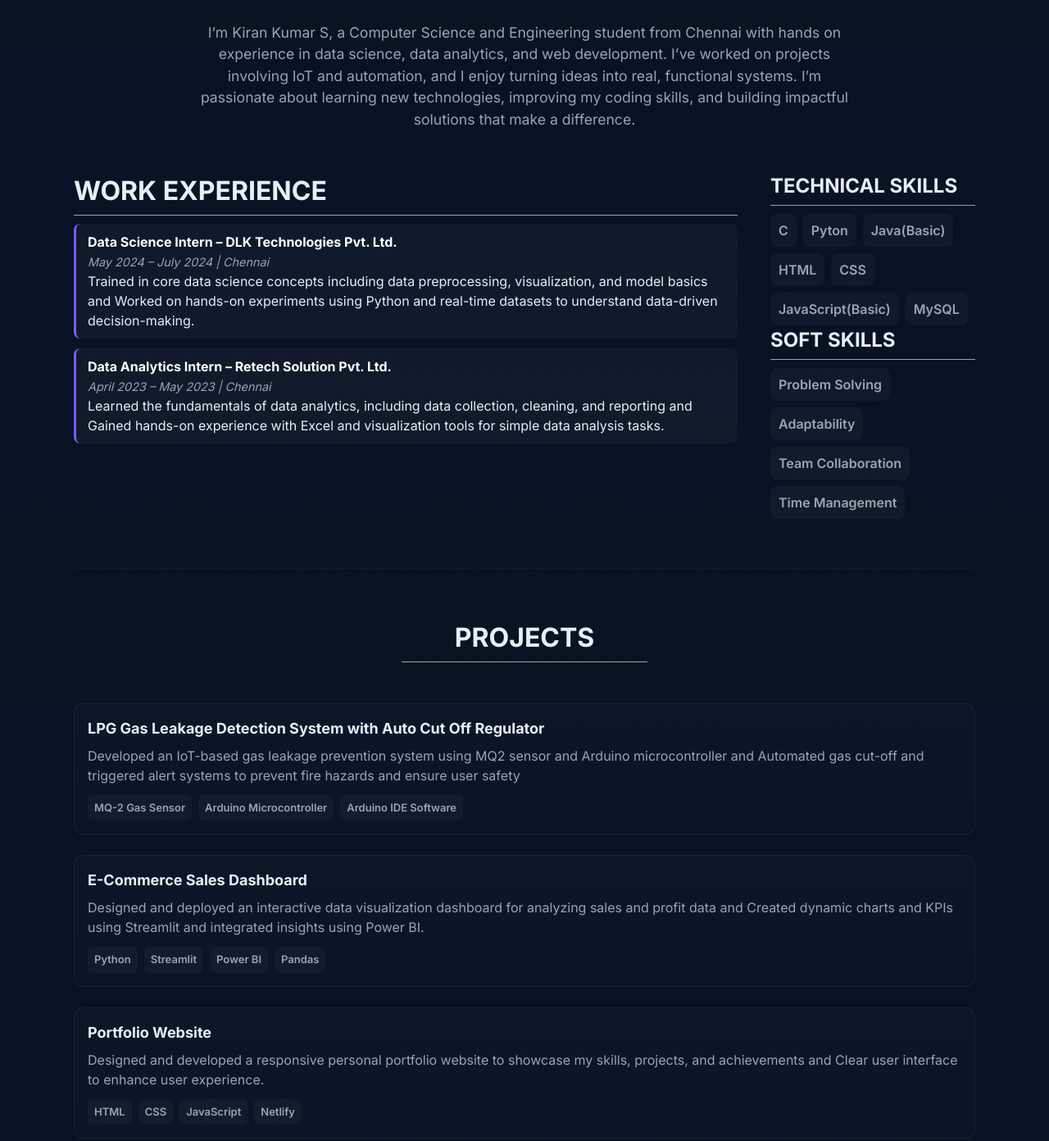
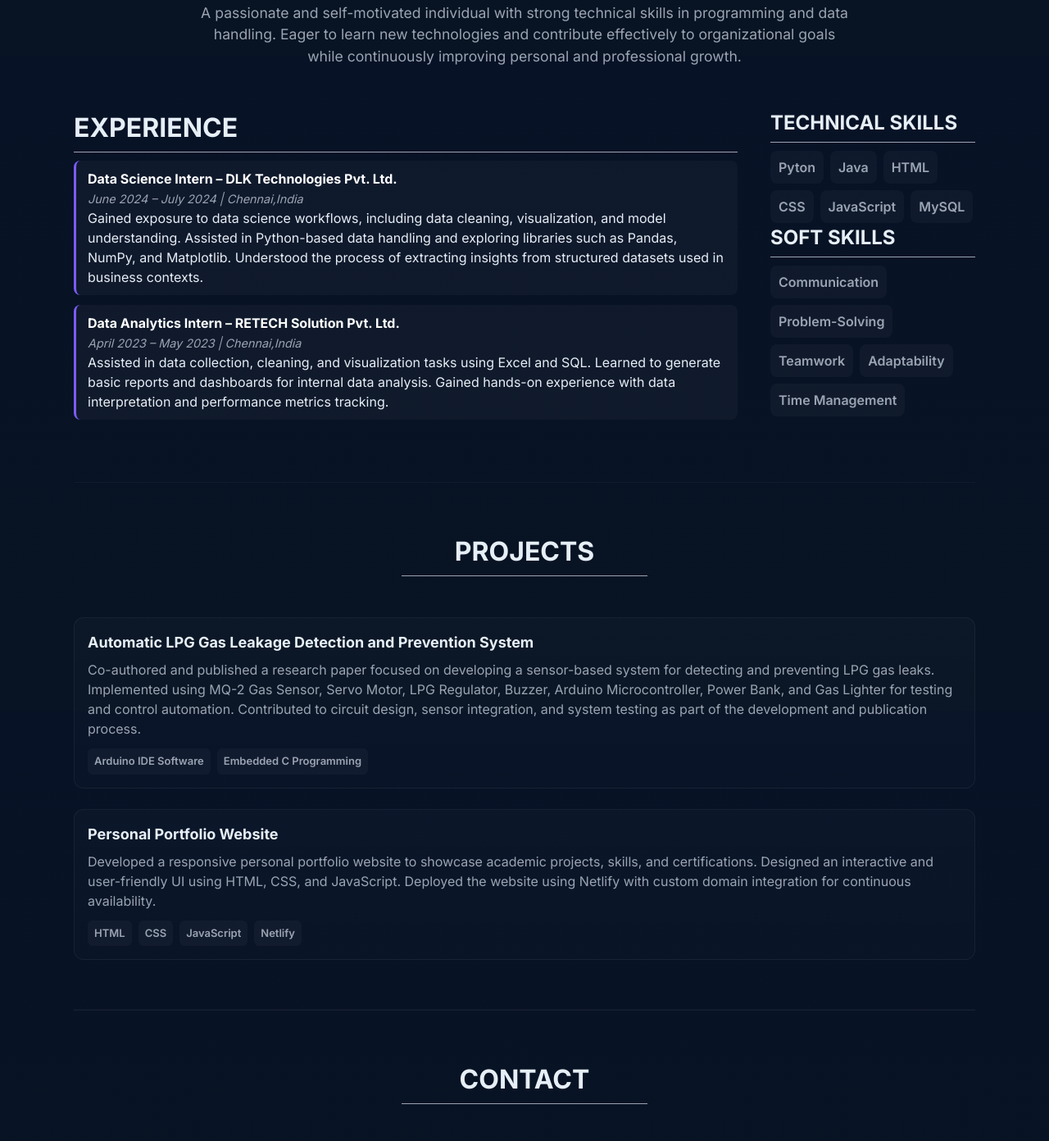
Before and after one commit to kiran27262/kiran-portfolio, a plain HTML site: page index.html in a window 1280 px wide. Shown: the part 732-2124 px from the top of the page at 82% size. Drawn offline with Linux system fonts and the light colour scheme.

Commit message:
Add files via upload

```diff
--- a/index.html
+++ b/index.html
@@ -3,7 +3,7 @@
 <head>
   <meta charset="utf-8" />
   <meta name="viewport" content="width=device-width,initial-scale=1" />
-  <title>Kiran Kumar S — Portfolio</title>
+  <title>Kiran Kumar S</title>
   <link href="https://fonts.googleapis.com/css2?family=Inter:wght@300;400;600;700&display=swap" rel="stylesheet">
   <link rel="stylesheet" href="https://cdnjs.cloudflare.com/ajax/libs/font-awesome/6.5.0/css/all.min.css">
   <link rel="stylesheet" href="Style.CSS">
@@ -19,6 +19,8 @@
         <ul>
           <li><a href="#home">HOME</a></li>
           <li><a href="#about">ABOUT</a></li>
+          <li><a href="#Experience">Experience</a></li>
+          <li><a href="#Skills">Skills</a></li>
           <li><a href="#projects">PROJECTS</a></li>
           <li><a href="#contact">CONTACT</a></li>
         </ul>
@@ -37,14 +39,14 @@
         <img src="images/Profile.jpg.jpeg" alt="Kiran Kumar S" class="profile-photo">
         <div class="hero-content">
           <h1>Hi, I’m <span class="name-highlight">Kiran Kumar S</span></h1>
-          <p class="tagline">Motivated Computer Science Engineer passionate about building scalable web applications and transforming data into impactful insights.</p>
+          <p class="tagline">Motivated Individual | Committed to Quality and Continuous Improvement</p>
           <p class="cta-row">
             <a class="btn" href="Kiran_Resume.pdf" download>Download Resume</a>
           </p>
           <div class="hero-social-links">
             <a href="mailto:csekirankumar1027@gmail.com" aria-label="Email" class="email-icon"><i class="fa-solid fa-envelope"></i></a>
             <a href="https://github.com/kiran27262" target="_blank" aria-label="GitHub" class="github-icon"><i class="fab fa-github"></i></a>
-            <a href="https://linkedin.com/in/kiran-kumar-244605253" target="_blank" aria-label="LinkedIn" class="linkedin-icon"><i class="fab fa-linkedin"></i></a>
+            <a href="https://www.linkedin.com/in/kirankumar1027/" target="_blank" aria-label="LinkedIn" class="linkedin-icon"><i class="fab fa-linkedin"></i></a>
           </div>
         </div>
       </div>
@@ -52,43 +54,45 @@
 
     <section id="ABOUT" class="about container">
       <h2>ABOUT ME</h2>
-      <p class="about-intro-text">I’m Kiran Kumar S, a Computer Science and Engineering student from Chennai with hands on experience in data science, data analytics, and web development.
-        I’ve worked on projects involving IoT and automation, and I enjoy turning ideas into real, functional systems.
-        I’m passionate about learning new technologies, improving my coding skills, and building impactful solutions that make a difference.</p>
+      <p class="about-intro-text">A passionate and self-motivated individual with strong technical skills in programming and data handling.
+        Eager to learn new technologies and contribute effectively to organizational goals while continuously improving personal and professional growth.</p>
       <div class="about-grid">
         <div>
-          <h2><strong>WORK EXPERIENCE</strong></h2>
+          <h2><strong>EXPERIENCE</strong></h2>
        <ul>
        <li>
        <strong>Data Science Intern – DLK Technologies Pvt. Ltd.</strong><br>
-       <em>May 2024 – July 2024 | Chennai</em><br>
-         Trained in core data science concepts including data preprocessing, visualization, and model basics and
-         Worked on hands-on experiments using Python and real-time datasets to understand data-driven decision-making.
+       <em>June 2024 – July 2024 | Chennai,India</em><br>
+         Gained exposure to data science workflows, including data cleaning, visualization, and model understanding.
+         Assisted in Python-based data handling and exploring libraries such as Pandas, NumPy, and Matplotlib.
+         Understood the process of extracting insights from structured datasets used in business contexts.
+
         </li>
        <li>
-      <strong>Data Analytics Intern – Retech Solution Pvt. Ltd.</strong><br>
-      <em>April 2023 – May 2023 | Chennai</em><br>
-      Learned the fundamentals of data analytics, including data collection, cleaning, and reporting and
-      Gained hands-on experience with Excel and visualization tools for simple data analysis tasks.
+      <strong>Data Analytics Intern – RETECH Solution Pvt. Ltd.</strong><br>
+      <em>April 2023 – May 2023 | Chennai,India</em><br>
+      Assisted in data collection, cleaning, and visualization tasks using Excel and SQL.
+      Learned to generate basic reports and dashboards for internal data analysis.
+      Gained hands-on experience with data interpretation and performance metrics tracking.
       </li>
       </ul>
         </div>
         <div>
           <h3>TECHNICAL SKILLS</h3>
           <div class="tech-list">
-            <span class="tech">C</span>
             <span class="tech">Pyton</span>
-            <span class="tech">Java(Basic)</span>
+            <span class="tech">Java</span>
             <span class="tech">HTML</span>
             <span class="tech">CSS</span>
-            <span class="tech">JavaScript(Basic)</span>
+            <span class="tech">JavaScript</span>
             <span class="tech">MySQL</span>
             </div>
             <h3>SOFT SKILLS</h3>
            <div class="tech-list">
-            <span class="tech">Problem Solving</span>
+            <span class="tech">Communication</span>
+            <span class="tech">Problem-Solving</span>
+            <span class="tech">Teamwork</span>
             <span class="tech">Adaptability</span>
-            <span class="tech">Team Collaboration</span>
             <span class="tech">Time Management</span>
            </div>
         </div>
@@ -101,39 +105,28 @@
       <div class="projects-grid">
   <article class="project-card">
     <div class="project-body">
-      <h4>LPG Gas Leakage Detection System with Auto Cut Off Regulator</h4>
+      <h4>Automatic LPG Gas Leakage Detection and Prevention System</h4>
       <p>
-        Developed an IoT-based gas leakage prevention system using MQ2 sensor and Arduino microcontroller and
-        Automated gas cut-off and triggered alert systems to prevent fire hazards and ensure user safety
+        Co-authored and published a research paper focused on developing a sensor-based system for detecting and preventing
+        LPG gas leaks.
+        Implemented using MQ-2 Gas Sensor, Servo Motor, LPG Regulator, Buzzer, Arduino Microcontroller, Power Bank, and
+        Gas Lighter for testing and control automation.
+        Contributed to circuit design, sensor integration, and system testing as part of the development and publication process.
       </p>
       <div class="badges">
-        <span class="badge">MQ-2 Gas Sensor</span>
-        <span class="badge">Arduino Microcontroller</span>
-        <span class="badge">Arduino IDE Software</span>
+         <span class="badge">Arduino IDE Software</span>
+        <span class="badge">Embedded C Programming</span>
       </div>
     </div>
   </article>
   <article class="project-card">
     <div class="project-body">
-      <h4>E-Commerce Sales Dashboard</h4>
+      <h4>Personal Portfolio Website</h4>
       <p>
-        Designed and deployed an interactive data visualization dashboard for analyzing sales and profit data and
-        Created dynamic charts and KPIs using Streamlit and integrated insights using Power BI.
-      </p>
-      <div class="badges">
-        <span class="badge">Python</span>
-        <span class="badge">Streamlit</span>
-        <span class="badge">Power BI</span>
-        <span class="badge">Pandas</span>
-      </div>
-    </div>
-  </article>
-  <article class="project-card">
-    <div class="project-body">
-      <h4>Portfolio Website</h4>
-      <p>
-        Designed and developed a responsive personal portfolio website to showcase my skills, projects,
-        and achievements and Clear user interface to enhance user experience.
+        Developed a responsive personal portfolio website to showcase academic projects, skills, and certifications.
+        Designed an interactive and user-friendly UI using HTML, CSS, and JavaScript.
+        Deployed the website using Netlify with custom domain integration for continuous availability.
+
       </p>
       <div class="badges">
         <span class="badge">HTML</span>
@@ -152,7 +145,7 @@
     <p>Email: <a href="mailto:csekirankumar1027@gmail.com">csekirankumar1027@gmail.com</a></p>
     <p>PHONE: <a href="tel:+919363315485">+91 9363315485</a></p>
     <p><strong>CONNECT WITH ME:</strong>
-      <a href="https://linkedin.com/in/kiran-kumar-244605253" target="_blank">LinkedIn <i class="fab fa-linkedin"></i></a>
+      <a href="https://www.linkedin.com/in/kirankumar1027/" target="_blank">LinkedIn <i class="fab fa-linkedin"></i></a>
     <a href="https://github.com/kiran27262" target="_blank">GitHub <i class="fab fa-github"></i></a>
    </p>
   </section>
```
